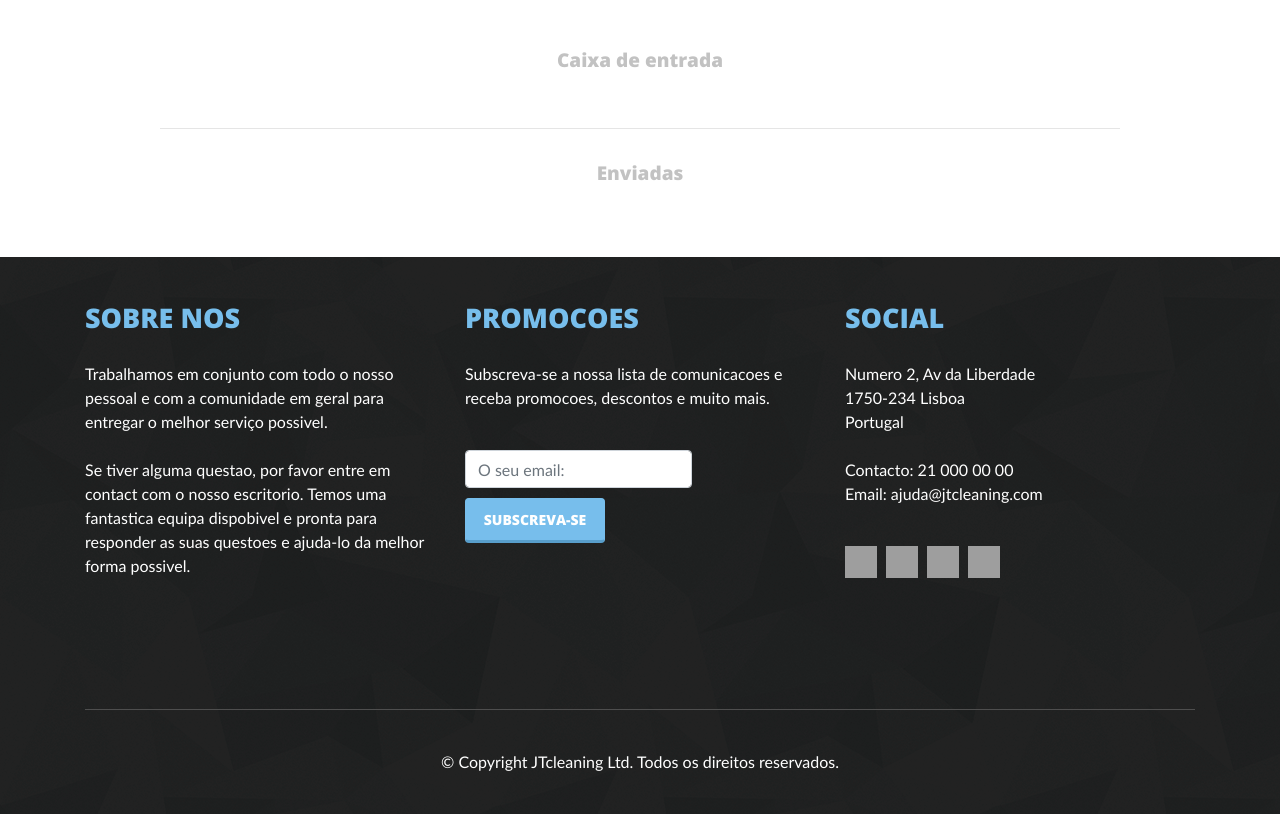
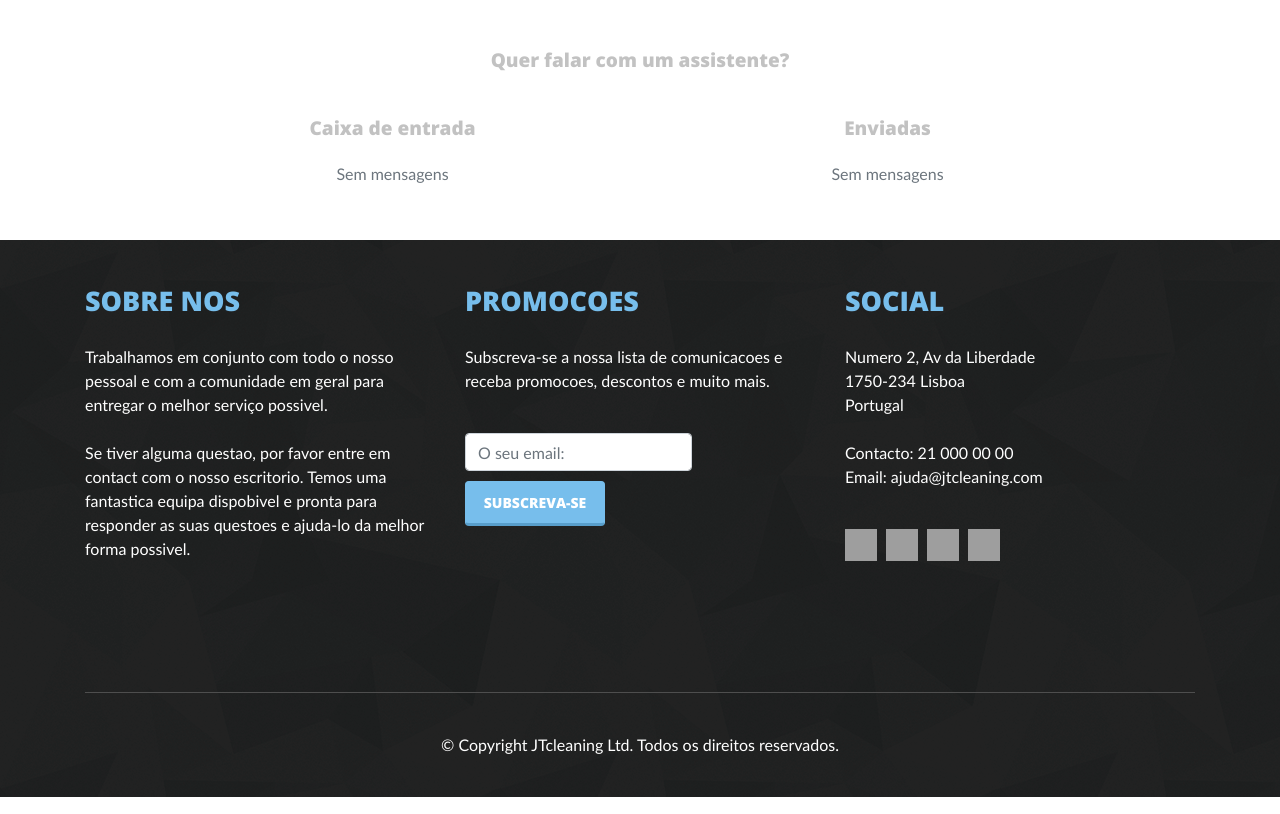
Before and after one commit to j-000/jtclean, a Flask app: template templates/protected/messages.html in a window 1280 px wide. Shown: the part 106-920 px from the top of the page. Run offline with Flask 2, Linux system fonts and the light colour scheme; the template is opened without the code that fills it, so the values that code supplies are empty; some libraries are stand-ins or nearby versions; grey boxes are pictures that could not be loaded.

Commit message:
Update 13

```diff
--- a/templates/protected/admin.html
+++ b/templates/protected/admin.html
@@ -42,7 +42,9 @@
         </div>
         <br>
         <img width="75" src="{{ url_for('static', filename='images/open-book.svg') }}">
-        <small><strong></strong></small>
+        <br>
+        <br>
+        <span class="badge badge-danger">{{ current_user._ADMIN_get_total_bookings() }} incompletos</span>
       </a>
     </div>
     <div class="col-md-3">
@@ -53,8 +55,8 @@
         <br>
         <img width="75" src="{{ url_for('static', filename='images/message.svg') }}">
         <br>
+        <br>
         <span class="badge badge-success">{{ current_user.get_total_unread_messages_to_user() }} mensagens novas</span>
-
       </a>
     </div>
   </div>
--- a/templates/protected/messages.html
+++ b/templates/protected/messages.html
@@ -14,10 +14,14 @@
       {% endif %}
     {% endwith %}
     <!-- END FLASH MESSAGES -->
+  <a href="#"><h4>Quer falar com um assistente?</h4></a>
+  <br>
+  <br>
   <div class="row" style="padding: 0;">
-    <div class="col-md">
+    <div class="col-md-6">
       <h4>Caixa de entrada</h4>
       <br>
+      {% if current_user.get_total_messages_to_user() > 0 %}
       <ul class="list-group">
         {% for message in current_user.get_messages_to_user() %}
         <a href="{{ url_for('open_message', message_id=message.id) }}" class="list-group-item list-group-item-action flex-column align-items-start">
@@ -33,15 +37,16 @@
         </a>
         {% endfor %}
       </ul>
+      {% else %}
+        <ul class="list-group">
+          <p class="mb-1 text-muted"> Sem mensagens </p>
+        </ul>
+      {% endif %}
     </div>
-  </div>
-  <br>
-  <hr>
-  <br>
-  <div class="row" style="padding: 0;">
-    <div class="col-md">
+    <div class="col-md-6">
       <h4>Enviadas</h4>
       <br>
+      {% if current_user.get_total_messages_from_user() > 0 %}
         <ul class="list-group">
           {% for message in current_user.get_messages_from_user() %}
           <a href="{{ url_for('open_message', message_id=message.id) }}" class="list-group-item list-group-item-action flex-column align-items-start">
@@ -53,7 +58,13 @@
           </a>
           {% endfor %}
         </ul>
+      {% else %}
+        <ul class="list-group">
+          <p class="mb-1 text-muted"> Sem mensagens </p>
+        </ul>
+      {% endif %}
     </div>
   </div>
+
 </div>
 {% endblock %}
--- a/templates/protected/profile.html
+++ b/templates/protected/profile.html
@@ -40,7 +40,7 @@
         </div>
         <br>
         <p class="mb-1">Agende uma limpeza profissional a precos competitivos ou consulte os seus servicos ativos.</p>
-        <small><strong>Clique para reservar</strong></small>
+        <small><strong>Clique para abrir</strong></small>
       </a>
     </div>
     <div class="col-md-4">
@@ -50,7 +50,7 @@
           <small class="badge badge-warning">Premium</small>
         </div>
         <br>
-        <p class="mb-1">Relatorios financeiros e estatisticas gerais. Saiba quanto gastou, quanto IVA pagou e quatas reservas fez num determinado periodo.</p>
+        <p class="mb-1">Relatorios financeiros e estatisticas gerais. Saiba quanto gastou, quanto IVA pagou e quantas reservas fez num determinado periodo.</p>
         <small><strong>Clique para abrir</strong></small>
       </a>
     </div>
```
Also changed, not shown: myModels.py (+9 -0 lines). Lines whose indentation alone changed are shown as unchanged.
